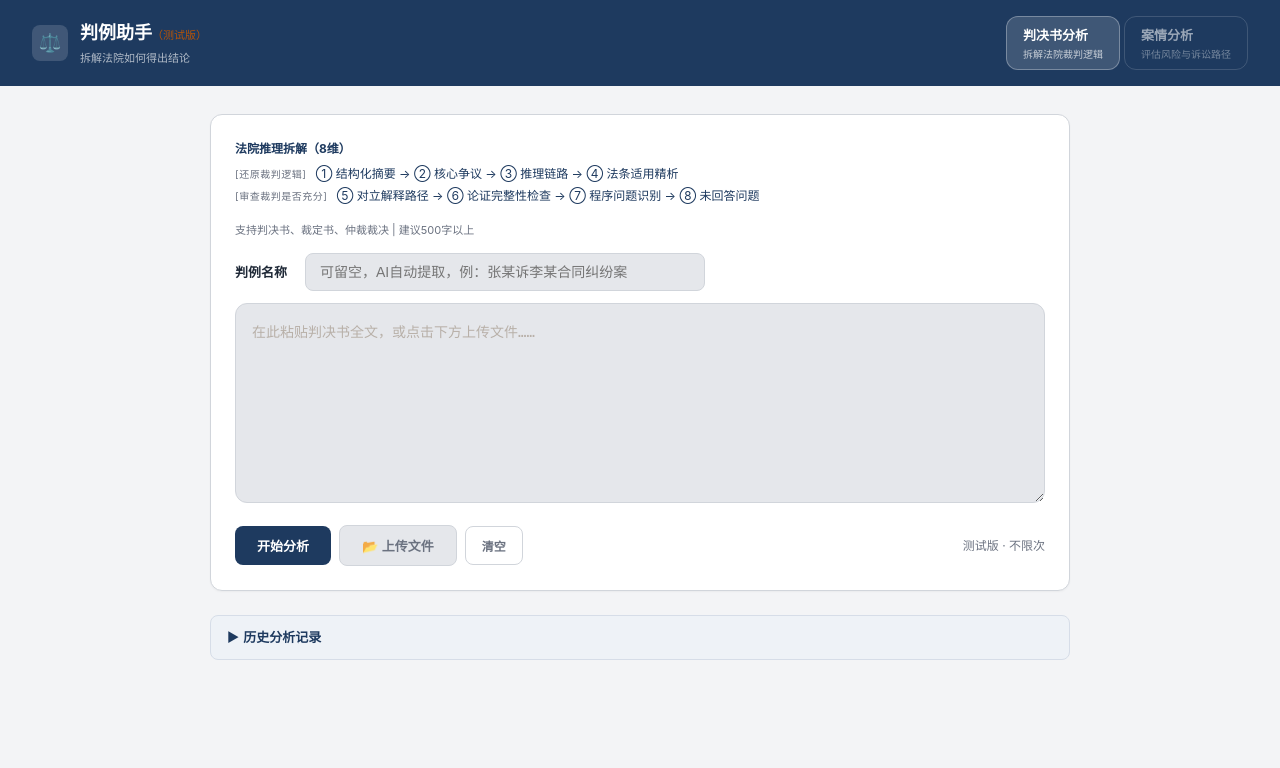
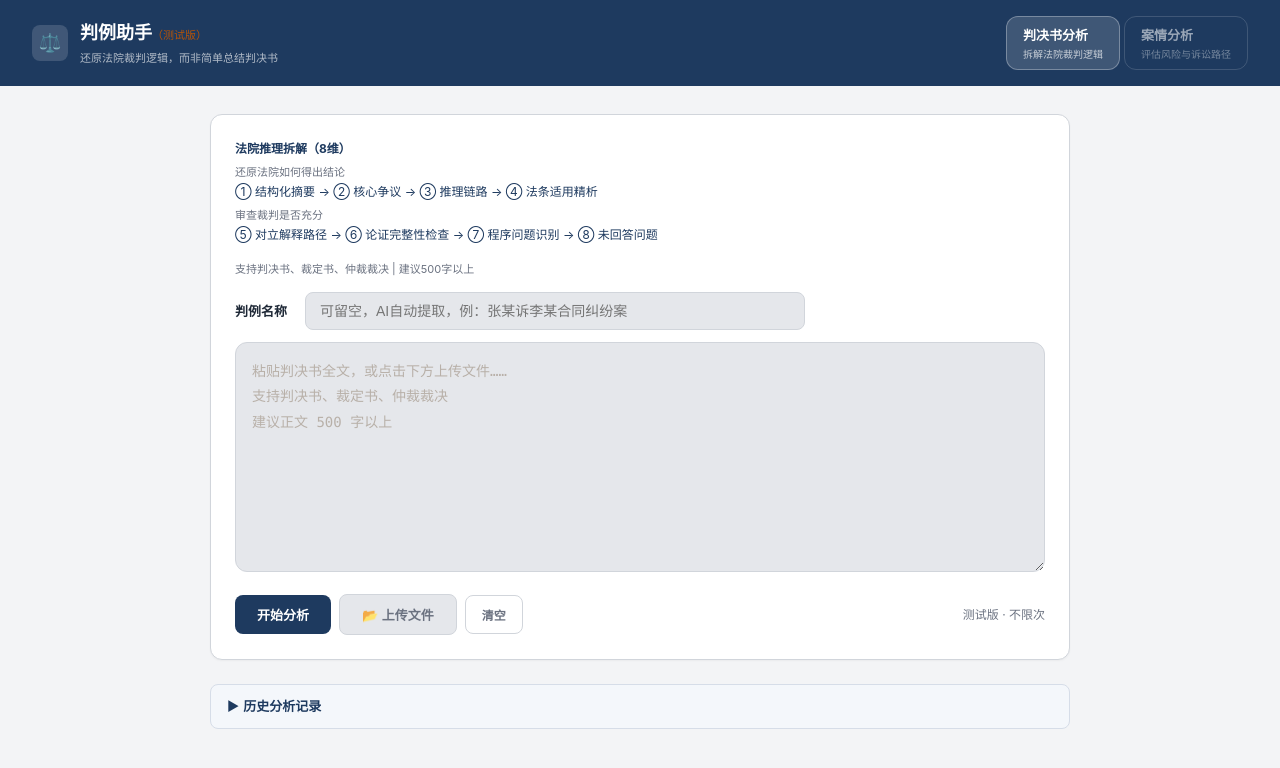
Before and after one commit to tokens-001/case-analyzer, a Flask app: page / in a window 1280 px wide. Shown: the top 768 px of the page. Run offline with Flask 3, Linux system fonts and the light colour scheme.

Commit message:
UI终版：标签去括号、slogan精简、placeholder引导、文本框230px
- tagline: '还原法院裁判逻辑，而非简单总结判决书'
- 功能区分组标签改为纯文字说明
- 文本框placeholder增加格式和字数引导
- 历史区背景 #f4f7fb
- 名称输入max-width:500px
- 此后不再动UI，精力转分析质量

Co-Authored-By: Claude <noreply@anthropic.com>

```diff
--- a/python/templates/index.html
+++ b/python/templates/index.html
@@ -67,8 +67,10 @@
   }
   .features-header { margin-bottom: 4px; }
   .features-title { font-weight: 700; color: var(--navy); }
-  .features-row { color: var(--navy); line-height: 1.8; }
-  .features-label { font-size: 10px; color: var(--text-dim); text-transform: uppercase; letter-spacing: 0.5px; margin-right: 6px; }
+  .features-row { font-size: 11px; color: var(--text-dim); margin-top: 4px; }
+  .features-row:first-of-type { margin-top: 0; }
+  .features-flow { font-size: 12px; color: var(--navy); margin-bottom: 2px; }
+  .features-flow span { font-weight: 500; }
 
 
   .main { max-width: 900px; margin: 0 auto; padding: 28px 20px; }
@@ -85,7 +87,7 @@
   .input-row { display: flex; gap: 10px; margin-bottom: 12px; align-items: center; flex-wrap: wrap; }
   .input-row label { font-size: 13px; color: var(--text); white-space: nowrap; min-width: 60px; font-weight: 600; }
   .input-row input[type="text"] {
-    flex: 1; min-width: 140px; max-width: 400px;
+    flex: 1; min-width: 140px; max-width: 500px;
     background: var(--surface2);
     border: 1px solid var(--border);
     border-radius: 8px;
@@ -97,7 +99,7 @@
   .input-row input[type="text"]:focus { outline: none; border-color: var(--navy); }
 
   textarea {
-    width: 100%; height: 200px;
+    width: 100%; height: 230px;
     background: var(--surface2);
     border: 1px solid var(--border);
     border-radius: 12px;
@@ -267,7 +269,7 @@
 
   /* ---- 历史 ---- */
   .history-section {
-    background: #eef2f7; border: 1px solid #d6dde8; border-radius: 8px;
+    background: #f4f7fb; border: 1px solid #d6dde8; border-radius: 8px;
     padding: 10px 16px; margin-bottom: 20px;
   }
   .history-toggle {
@@ -318,7 +320,7 @@
     <div class="header-logo">⚖️</div>
     <div class="header-text">
       <h1>判例助手<span style="font-size:11px;color:var(--amber);font-weight:400;">（测试版）</span></h1>
-      <div class="tagline" id="tagline">拆解法院如何得出结论</div>
+      <div class="tagline" id="tagline">还原法院裁判逻辑，而非简单总结判决书</div>
     </div>
   </div>
   <div class="mode-switch">
@@ -339,13 +341,17 @@
   <div class="input-section">
     <div class="features" id="features-judgment">
       <div class="features-header"><span class="features-title">法院推理拆解（8维）</span></div>
-      <div class="features-row"><span class="features-label">[还原裁判逻辑]</span> ① 结构化摘要 → ② 核心争议 → ③ 推理链路 → ④ 法条适用精析</div>
-      <div class="features-row"><span class="features-label">[审查裁判是否充分]</span> ⑤ 对立解释路径 → ⑥ 论证完整性检查 → ⑦ 程序问题识别 → ⑧ 未回答问题</div>
+      <div class="features-row">还原法院如何得出结论</div>
+      <div class="features-flow">① 结构化摘要 → ② 核心争议 → ③ 推理链路 → ④ 法条适用精析</div>
+      <div class="features-row">审查裁判是否充分</div>
+      <div class="features-flow">⑤ 对立解释路径 → ⑥ 论证完整性检查 → ⑦ 程序问题识别 → ⑧ 未回答问题</div>
     </div>
     <div class="features" id="features-case" style="display:none">
       <div class="features-header"><span class="features-title">律师对抗分析（5维）</span></div>
-      <div class="features-row"><span class="features-label">[评估你的处境]</span> ① 法律关系识别 → ② 事实与证据评估 → ③ 对抗路径分析</div>
-      <div class="features-row"><span class="features-label">[制定行动策略]</span> ④ 风险推演 → ⑤ 行动建议</div>
+      <div class="features-row">评估你的处境</div>
+      <div class="features-flow">① 法律关系识别 → ② 事实与证据评估 → ③ 对抗路径分析</div>
+      <div class="features-row">制定行动策略</div>
+      <div class="features-flow">④ 风险推演 → ⑤ 行动建议</div>
     </div>
     <div style="font-size:11px;color:var(--text-dim);margin-bottom:14px;">支持判决书、裁定书、仲裁裁决 | 建议500字以上</div>
     <div class="input-row">
@@ -353,7 +359,7 @@
       <input type="text" id="caseName" placeholder="可留空，AI自动提取，例：张某诉李某合同纠纷案">
     </div>
 
-    <textarea id="caseText" placeholder="在此粘贴判决书全文，或点击下方上传文件……"></textarea>
+    <textarea id="caseText" placeholder="粘贴判决书全文，或点击下方上传文件……&#10;支持判决书、裁定书、仲裁裁决&#10;建议正文 500 字以上"></textarea>
 
     <div class="btn-row">
       <button class="btn btn-primary" onclick="开始分析()">开始分析</button>
@@ -542,8 +548,8 @@ function 切换模式(mode) {
   document.getElementById('mode-judgment').classList.toggle('active', mode === 'judgment');
   document.getElementById('mode-case').classList.toggle('active', mode === 'case');
   const taglines = {
-    judgment: '拆解法院如何得出结论',
-    case: '预演诉讼路径与风险评估'
+    judgment: '还原法院裁判逻辑，而非简单总结判决书',
+    case: '预演诉讼路径，评估风险与应对策略'
   };
   document.getElementById('tagline').textContent = taglines[mode];
   document.getElementById('features-judgment').style.display = mode === 'case' ? 'none' : 'flex';
```
